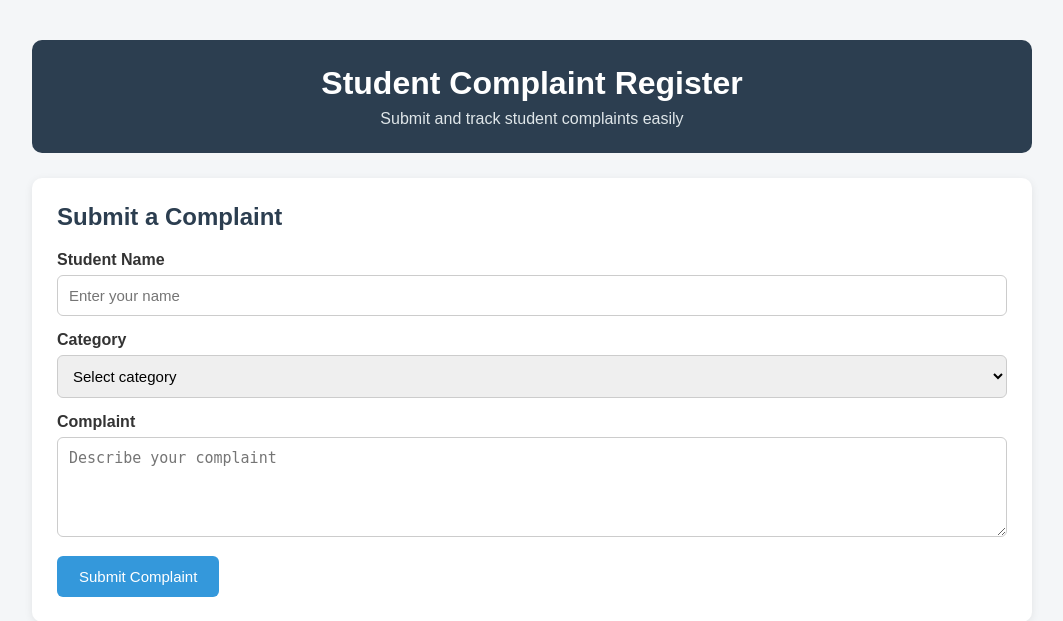
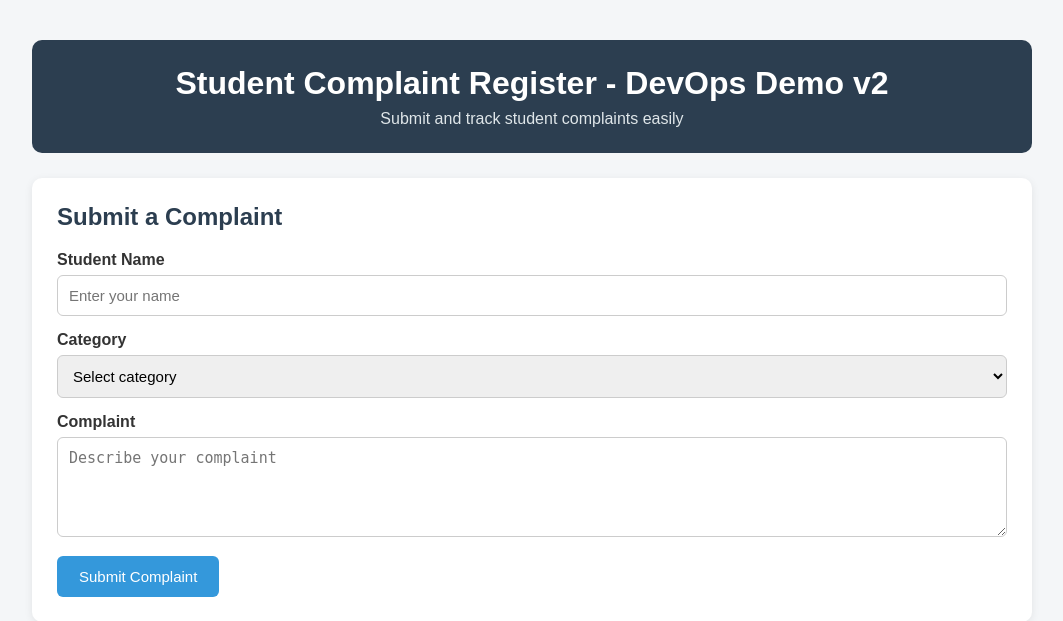
Before and after one commit to Kaustubhrd/student-complaint-register, a Flask app: page / in a window 1280 px wide. Shown: the top 621 px of the page, without its empty margins (108-1171 px from the left). Run offline with Flask 3, Linux system fonts and the light colour scheme.

Commit message:
Update index.html

```diff
--- a/templates/index.html
+++ b/templates/index.html
@@ -182,7 +182,7 @@
     <div class="container">
 
         <header>
-            <h1>Student Complaint Register</h1>
+            <h1>Student Complaint Register - DevOps Demo v2</h1>
             <p>Submit and track student complaints easily</p>
         </header>
 
```
